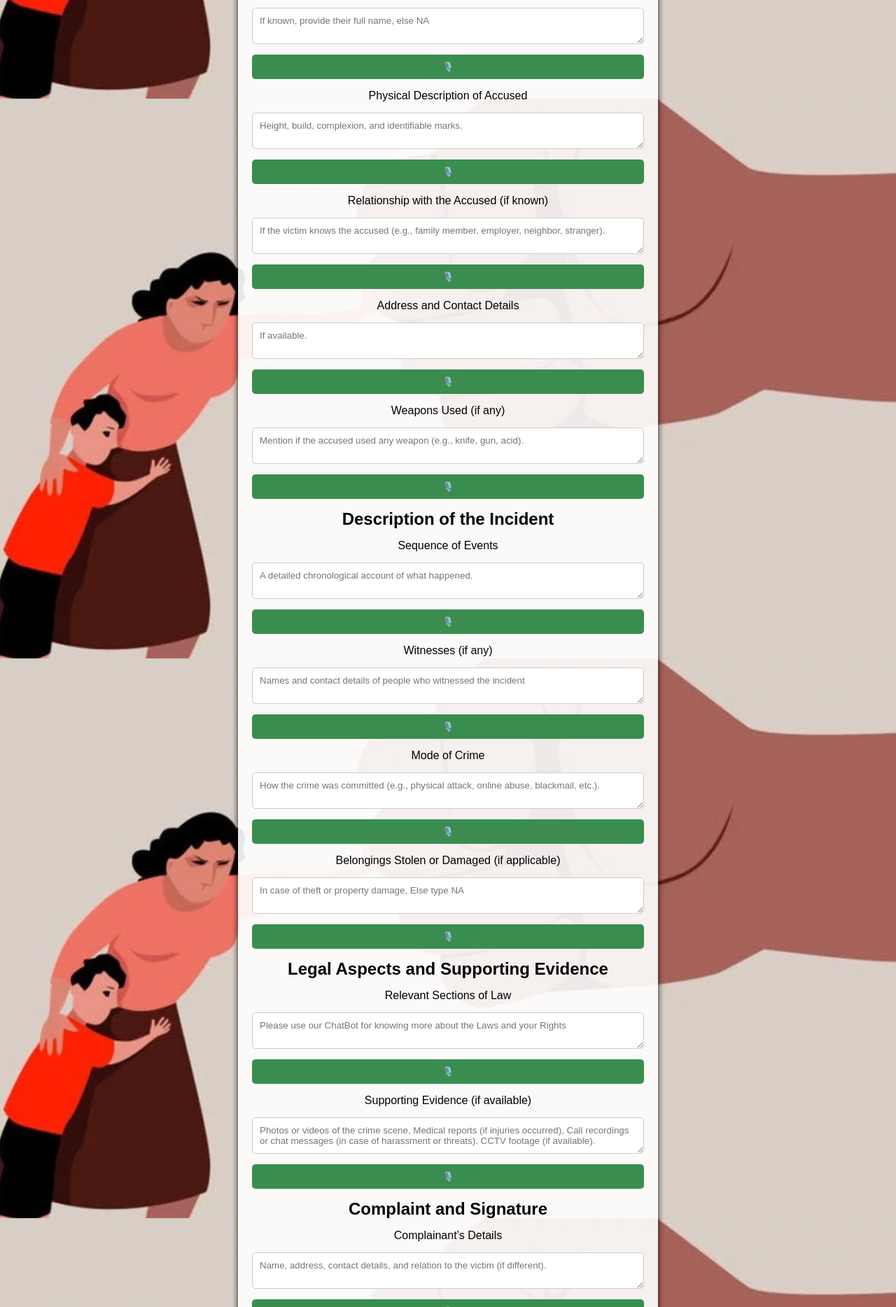
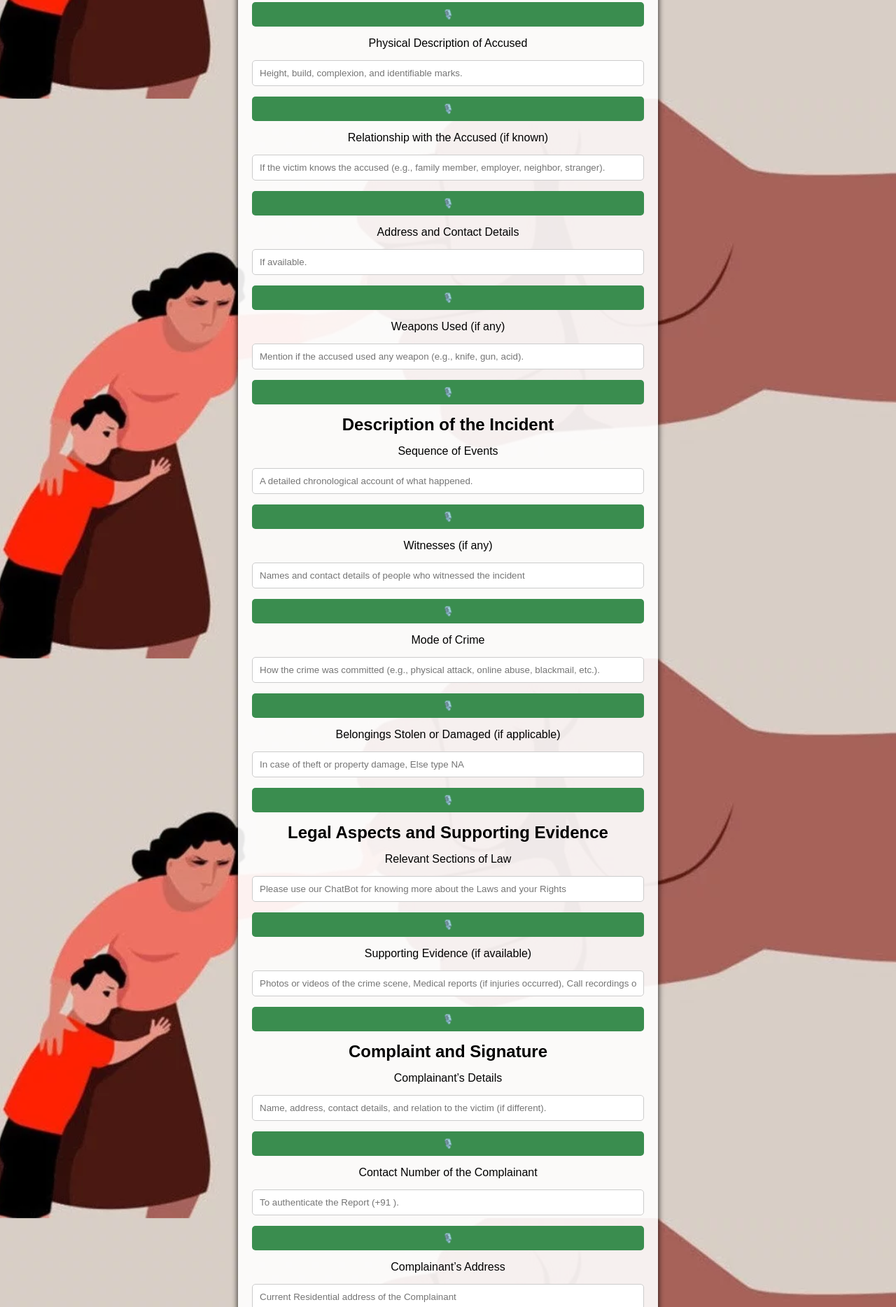
Before and after one commit to codebyte156/pict-techfiesta2025, a plain HTML site: page hugging.html in a window 1280 px wide. Shown: the part 2259-4127 px from the top of the page at 70% size. Drawn offline with nearby package versions, Linux system fonts and the light colour scheme.

Commit message:
Rahul huggingface model

```diff
--- a/hugging.html
+++ b/hugging.html
@@ -54,91 +54,91 @@
             <label id= "heading2" for="heading">Details of the Victim</label>
 
             <label for="victimname">Do you know the Name of the Victim:</label>
-            <textarea id="text" name="victimname" placeholder="If no, then please type NO | NA" contenteditable="true" required></textarea>
+            <input type="text" id="victimname" name="victimname" placeholder="If no, then please type NO | NA" contenteditable="true" required></input type="text">
             <button type="button" class="voice-btn" data-target="victimname">🎙️</button>
 
             <label for="victimage">Age of the Victim</label>
-            <textarea id="text" name="victimage" placeholder="To categorize the case under relevant laws (e.g., POCSO for minors)" contenteditable="true" required></textarea>
+            <input type="text" id="victimage" name="victimage" placeholder="To categorize the case under relevant laws (e.g., POCSO for minors)" contenteditable="true" required></input type="text">
             <button type="button" class="voice-btn" data-target="victimage">🎙️</button>
 
             <label for="phydescriptionvictim">Physical Description of Victim</label>
-            <textarea id="text" name="phydescriptionvictim" placeholder="Height, weight, clothing at the time of the incident" contenteditable="true" required></textarea>
+            <input type="text" id="phydescriptionvictim" name="phydescriptionvictim" placeholder="Height, weight, clothing at the time of the incident" contenteditable="true" required></input type="text">
             <button type="button" class="voice-btn" data-target="phydescriptionvictim">🎙️</button>
 
             <label for="injuriesorharm">Injuries or Harm Suffered </label>
-            <textarea id="text" name="injuriesorharm" placeholder="Any physical injuries or psychological trauma." contenteditable="true" required></textarea>
+            <input type="text" id="injuriesorharm" name="injuriesorharm" placeholder="Any physical injuries or psychological trauma." contenteditable="true" required></input type="text">
             <button type="button" class="voice-btn" data-target="injuriesorharm">🎙️</button>
 
             <label id= "heading3" for="heading">Details of the Accused (if known)</label>
 
 
             <label for="accusedname">Name of the Accused</label>
-            <textarea id="text" name="accusedname" placeholder="If known, provide their full name, else NA" contenteditable="true" required></textarea>
+            <input type="text" id="accusedname" name="accusedname" placeholder="If known, provide their full name, else NA" contenteditable="true" required></input type="text">
             <button type="button" class="voice-btn" data-target="accusedname">🎙️</button>
 
             <label for="accuseddescription"> Physical Description of Accused </label>
-            <textarea id="text" name="accuseddescription" placeholder="Height, build, complexion, and identifiable marks." contenteditable="true" required></textarea>
+            <input type="text" id="accuseddescription" name="accuseddescription" placeholder="Height, build, complexion, and identifiable marks." contenteditable="true" required></input type="text">
             <button type="button" class="voice-btn" data-target="accuseddescription">🎙️</button>
 
             <label for="accusedrelationship">Relationship with the Accused (if known)</label>
-            <textarea id="text" name="accusedrelationship" placeholder="If the victim knows the accused (e.g., family member, employer, neighbor, stranger)." contenteditable="true" required></textarea>
+            <input type="text" id="accusedrelationship" name="accusedrelationship" placeholder="If the victim knows the accused (e.g., family member, employer, neighbor, stranger)." contenteditable="true" required></input type="text">
             <button type="button" class="voice-btn" data-target="accusedrelationship">🎙️</button>
 
             <label for="accusedaddresscontact"> Address and Contact Details</label>
-            <textarea id="text" name="accusedaddresscontact" placeholder="If available." contenteditable="true" required></textarea>
+            <input type="text" id="accusedaddresscontact" name="accusedaddresscontact" placeholder="If available." contenteditable="true" required></input type="text">
             <button type="button" class="voice-btn" data-target="accusedaddresscontact">🎙️</button>
 
             <label for="weapons"> Weapons Used (if any)  </label>
-            <textarea id="text" name="weapons" placeholder="Mention if the accused used any weapon (e.g., knife, gun, acid)." contenteditable="true" required></textarea>
+            <input type="text" id="weapons" name="weapons" placeholder="Mention if the accused used any weapon (e.g., knife, gun, acid)." contenteditable="true" required></input type="text">
             <button type="button" class="voice-btn" data-target="weapons">🎙️</button>
 
 
             <label id= "heading4" for="heading">Description of the Incident</label>
 
             <label for="eventsequence">  Sequence of Events  </label>
-            <textarea id="text" name="eventsequence" placeholder="A detailed chronological account of what happened." contenteditable="true" required></textarea>
+            <input type="text" id="eventsequence" name="eventsequence" placeholder="A detailed chronological account of what happened." contenteditable="true" required></input type="text">
             <button type="button" class="voice-btn" data-target="eventsequence">🎙️</button>
 
             <label for="witnesses"> Witnesses (if any)</label>
-            <textarea id="text" name="witnesses" placeholder="Names and contact details of people who witnessed the incident" contenteditable="true" required></textarea>
+            <input type="text" id="witnesses" name="witnesses" placeholder="Names and contact details of people who witnessed the incident" contenteditable="true" required></input type="text">
             <button type="button" class="voice-btn" data-target="witnesses">🎙️</button>
 
             <label for="modeofcrime"> Mode of Crime  </label>
-            <textarea id="text" name="modeofcrime" placeholder="How the crime was committed (e.g., physical attack, online abuse, blackmail, etc.)." contenteditable="true" required></textarea>
+            <input type="text" id="modeofcrime" name="modeofcrime" placeholder="How the crime was committed (e.g., physical attack, online abuse, blackmail, etc.)." contenteditable="true" required></input type="text">
             <button type="button" class="voice-btn" data-target="modeofcrime">🎙️</button>
 
             <label for="damage"> Belongings Stolen or Damaged (if applicable) </label>
-            <textarea id="text" name="damage" placeholder="In case of theft or property damage, Else type NA" contenteditable="true" required></textarea>
+            <input type="text" id="damage" name="damage" placeholder="In case of theft or property damage, Else type NA" contenteditable="true" required></input type="text">
             <button type="button" class="voice-btn" data-target="damage">🎙️</button>
 
 
             <label id= "heading5" for="heading">Legal Aspects and Supporting Evidence</label>
 
             <label for="laws"> Relevant Sections of Law </label>
-            <textarea id="text" name="laws" placeholder="Please use our ChatBot for knowing more about the Laws and your Rights" contenteditable="true" required></textarea>
+            <input type="text" id="laws" name="laws" placeholder="Please use our ChatBot for knowing more about the Laws and your Rights" contenteditable="true" required></input type="text">
             <button type="button" class="voice-btn" data-target="laws">🎙️</button>
 
             <label for="evidence"> Supporting Evidence (if available)</label>
-            <textarea id="text" name="evidence" placeholder="Photos or videos of the crime scene, Medical reports (if injuries occurred), Call recordings or chat messages (in case of harassment or threats). CCTV footage (if available)." contenteditable="true" required></textarea>
+            <input type="text" id="evidence" name="evidence" placeholder="Photos or videos of the crime scene, Medical reports (if injuries occurred), Call recordings or chat messages (in case of harassment or threats). CCTV footage (if available)." contenteditable="true" required></input type="text">
             <button type="button" class="voice-btn" data-target="evidence">🎙️</button>
 
             <label id= "heading6" for="description">Complaint and Signature</label>
 
 
             <label for="complainantdetails"> Complainant’s Details </label>
-            <textarea id="text" name="complainantdetails" placeholder="Name, address, contact details, and relation to the victim (if different)." contenteditable="true" required></textarea>
+            <input type="text" id="complainantdetails" name="complainantdetails" placeholder="Name, address, contact details, and relation to the victim (if different)." contenteditable="true" required></input type="text">
             <button type="button" class="voice-btn" data-target="complainantdetails">🎙️</button>
 
             <label for="complainantnumber"> Contact Number of the Complainant </label>
-            <textarea id="text" name="complainantnumber" placeholder="To authenticate the Report (+91 )." contenteditable="true" required></textarea>
+            <input type="text" id="complainantnumber" name="complainantnumber" placeholder="To authenticate the Report (+91 )." contenteditable="true" required></input type="text">
             <button type="button" class="voice-btn" data-target="complainantnumber">🎙️</button>
 
             <label for="complainantaddress">  Complainant’s Address </label>
-            <textarea id="text" name="complainantaddress" placeholder="Current Residential address of the Complainant" contenteditable="true" required></textarea>
+            <input type="text" id="complainantaddress" name="complainantaddress" placeholder="Current Residential address of the Complainant" contenteditable="true" required></input type="text">
             <button type="button" class="voice-btn" data-target="complainantaddress">🎙️</button>
 
             <label for="dateandtimeofreport"> Date and Time of Report Registration  </label>
-            <textarea id="text" name="dateandtimeofreport" placeholder="The exact date and time when the report is filed." contenteditable="true" required></textarea>
+            <input type="text" id="dateandtimeofreport" name="dateandtimeofreport" placeholder="The exact date and time when the report is filed." contenteditable="true" required></input type="text">
             <button type="button" class="voice-btn" data-target="dateandtimeofreport">🎙️</button>
 
 
--- a/js/hugging-script.js
+++ b/js/hugging-script.js
@@ -4,7 +4,6 @@ document.getElementById('incidentForm').addEventListener('submit', async functio
     const incidentType = document.getElementById('incidentType').value;
     const location = document.getElementById('location').value;
     const dateOfIncident = document.getElementById('dateOfIncident').value;
-    const description = document.getElementById('description').value;
     const victimname = document.getElementById('victimname').value;
     const victimage = document.getElementById('victimage').value;
     const phydescriptionvictim = document.getElementById('phydescriptionvictim').value;
@@ -28,8 +27,6 @@ document.getElementById('incidentForm').addEventListener('submit', async functio
     if (incidentType && location && dateOfIncident && description) {
         const prompt = `Incident involving ${incidentType}.
         The place of incident is ${location} and the date is ${dateOfIncident}.
-
-        Detailed description of the incident: ${description}.
 
         Victim Details:
         Name: ${victimname}, Age: ${victimage}, Physical Description: ${phydescriptionvictim}, Injuries or Harm: ${injuriesorharm}.
```
